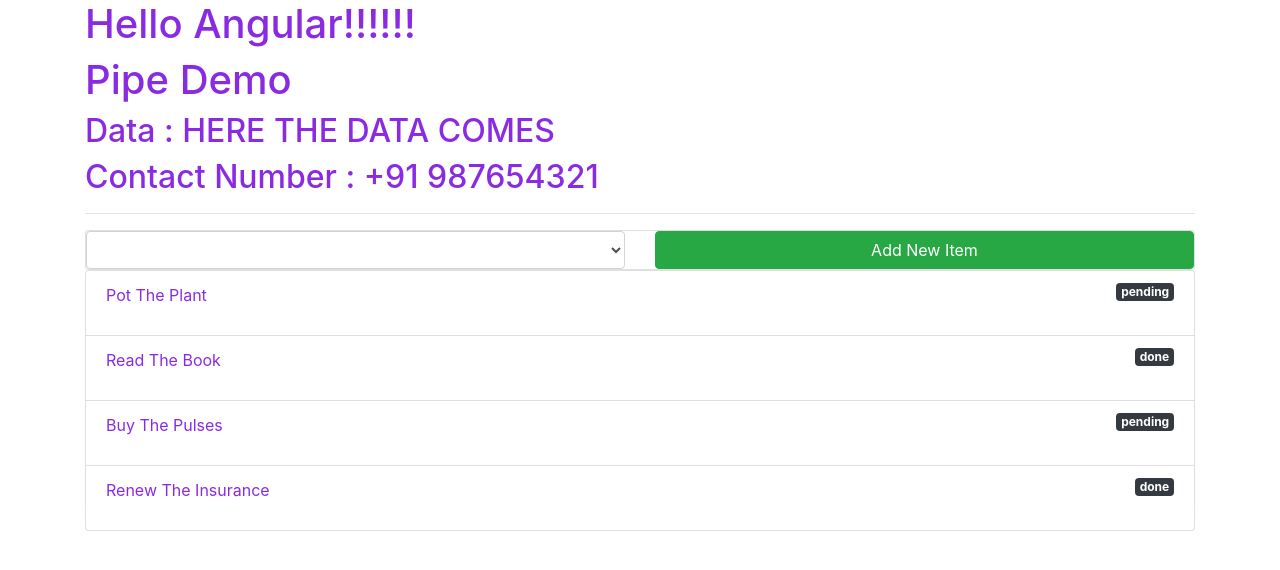
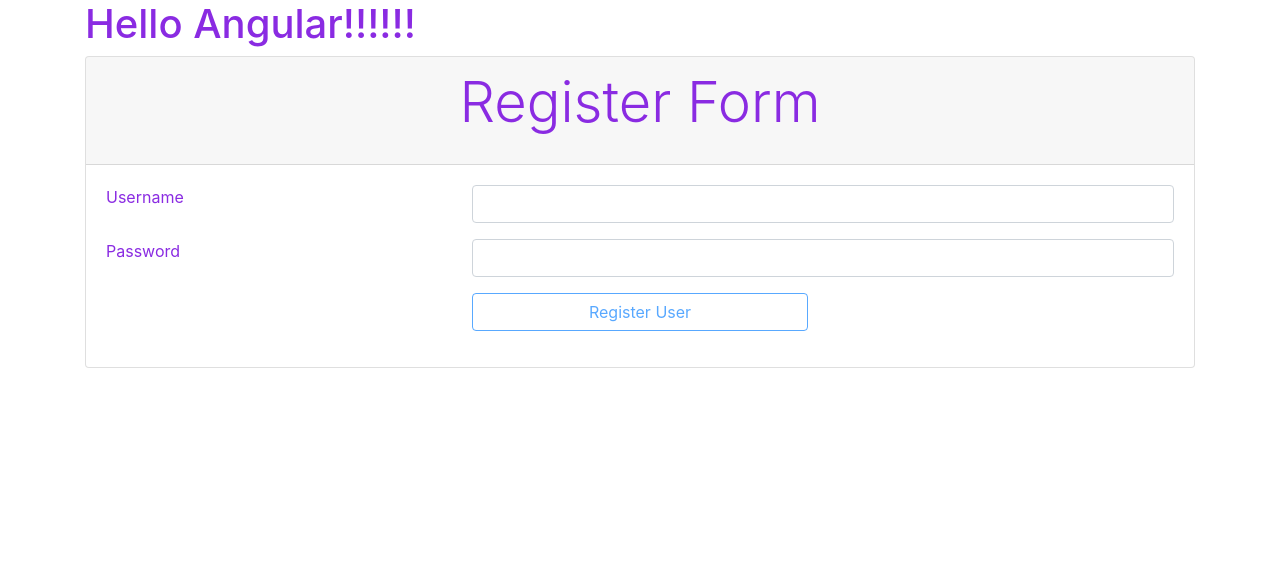
Before and after one commit to synergy2411/erricson, an Angular app: page / in a window 1280 px wide. Shown: the top 570 px of the page. Built offline with nearby package versions, Linux system fonts and the light colour scheme.

Commit message:
template driven form

```diff
--- a/src/app/app.component.html
+++ b/src/app/app.component.html
@@ -1,7 +1,9 @@
 <div class="container">
   <h1>Hello Angular!!!!!!</h1>
 
-  <app-pipe-demo></app-pipe-demo>
+  <app-register></app-register>
+
+  <!-- <app-pipe-demo></app-pipe-demo> -->
 
   <!-- <app-user></app-user> -->
 
--- a/src/app/app.module.ts
+++ b/src/app/app.module.ts
@@ -11,6 +11,7 @@
 import { PipeDemoComponent } from './pipe-demo/pipe-demo.component';
 import { NationalCodePipe } from './pipe/national-code.pipe';
 import { FilterPipe } from './pipe/filter.pipe';
+import { RegisterComponent } from './auth/register/register.component';
 
 @NgModule({
   declarations: [   // Component, Pipe, Directive
@@ -22,7 +23,8 @@
     HighlightDirective,
     PipeDemoComponent,
     NationalCodePipe,
-    FilterPipe
+    FilterPipe,
+    RegisterComponent
   ],
   imports: [        // Modules - Built-in / Custom Module
     BrowserModule,
--- /dev/null
+++ b/src/app/auth/register/register.component.css
@@ -0,0 +1,15 @@
+.ng-dirty.ng-invalid[name="username"]{
+  border-left : 4px red solid;
+}
+
+.ng-dirty.ng-valid[name="username"]{
+  border-left : 4px green solid;
+}
+
+.ng-dirty.ng-invalid[name="password"]{
+  border-left : 4px red solid;
+}
+
+.ng-dirty.ng-valid[name="password"]{
+  border-left : 4px green solid;
+}
--- /dev/null
+++ b/src/app/auth/register/register.component.html
@@ -0,0 +1,52 @@
+<div class="card">
+  <div class="card-header">
+    <p class="display-4 text-center">Register Form</p>
+  </div>
+  <div class="card-body">
+    <form #f="ngForm">
+      <!-- Username -->
+      <div class="form-group">
+        <div class="row">
+          <div class="col-sm-4 col-md-4">
+            <label for="username">Username</label>
+          </div>
+          <div class="col-sm-8 col-md-8">
+            <input type="email" email
+              name="username" class="form-control"
+              ngModel required/>
+          </div>
+        </div>
+      </div>
+
+      <!-- Password -->
+      <div class="form-group">
+        <div class="row">
+          <div class="col-sm-4 col-md-4">
+            <label for="password">Password</label>
+          </div>
+          <div class="col-sm-8 col-md-8">
+            <input type="password"
+              name="password"
+              class="form-control"
+              required
+              minlength="6"
+              ngModel/>
+          </div>
+        </div>
+      </div>
+      <!-- Submit Button -->
+      <div class="form-group">
+        <div class="row">
+          <div class="col-sm-4 col-md-4 offset-sm-4 offset-md-4">
+            <button
+              (click) = "onRegister(f)"
+              [disabled] ="!f.valid"
+              class="btn btn-outline-primary btn-block">
+              Register User</button>
+          </div>
+        </div>
+      </div>
+      <!-- <p>Form Status : {{ f.invalid }}</p> -->
+    </form>
+  </div>
+</div>
--- /dev/null
+++ b/src/app/auth/register/register.component.ts
@@ -0,0 +1,21 @@
+import { Component, OnInit } from '@angular/core';
+import { NgForm } from '@angular/forms';
+
+@Component({
+  selector: 'app-register',
+  templateUrl: './register.component.html',
+  styleUrls: ['./register.component.css']
+})
+export class RegisterComponent implements OnInit {
+
+  constructor() { }
+
+  ngOnInit() {
+  }
+
+  onRegister(f: NgForm) {
+    console.log(`Username : ${f.value.username}
+    Password : ${f.value.password}`);
+  }
+
+}
```
Also changed, not shown: 2 other files (tests, documents, lock files or other folders).
